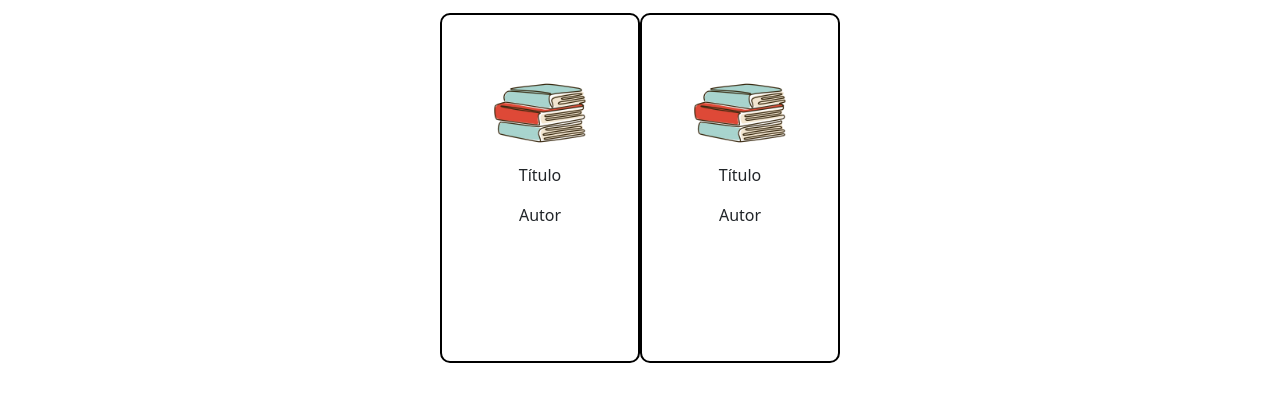
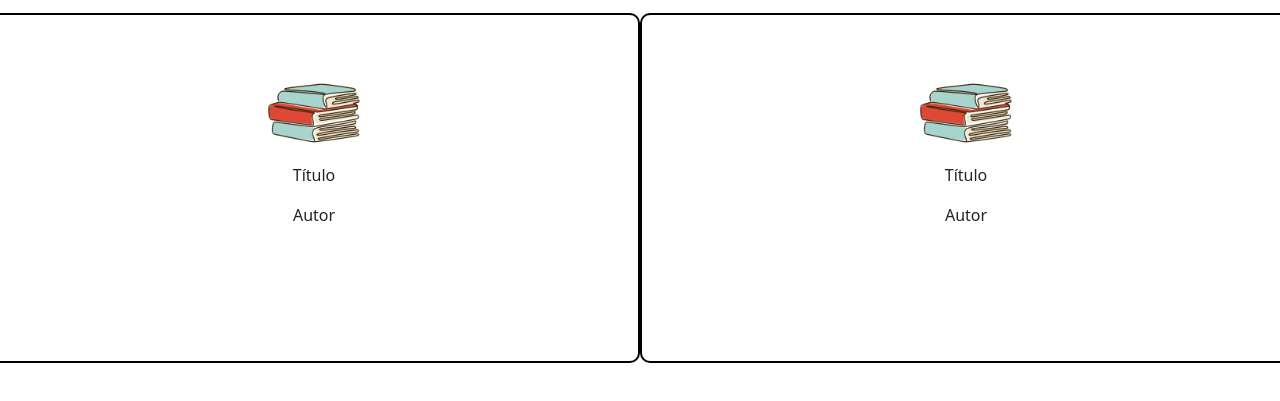
Before and after one commit to PedroSegantini/T1-FrontEnd, a plain HTML site: page index.html in a window 1280 px wide. Shown: the part 79-480 px from the top of the page. Drawn offline with nearby package versions, Linux system fonts and the light colour scheme.

Commit message:
Atividade FrontEnd

```diff
--- a/index.html
+++ b/index.html
@@ -17,8 +17,7 @@
       <p>Livros</p>
     </div>
 
-    <div class="main_container container-xs">
-      <div class="row">
+    <div class="row main_container container-xs">
       <div class="block1 col-sm-12 col-md-6 p-5">
         <img class="livro" src="livro.webp" />
         <p>Título</p>
@@ -30,7 +29,6 @@
         <p>Autor</p>
       </div>
     </div>
-    </div>
 
     <script
       src="https://cdn.jsdelivr.net/npm/bootstrap@5.2.1/dist/js/bootstrap.bundle.min.js"
--- a/style.css
+++ b/style.css
@@ -12,7 +12,7 @@
 }
 
 .main_container {
-  display: flex;
+  /* display: flex; */
   align-items: center;
   justify-content: center;
 }
```
Lines whose indentation alone changed are shown as unchanged.
